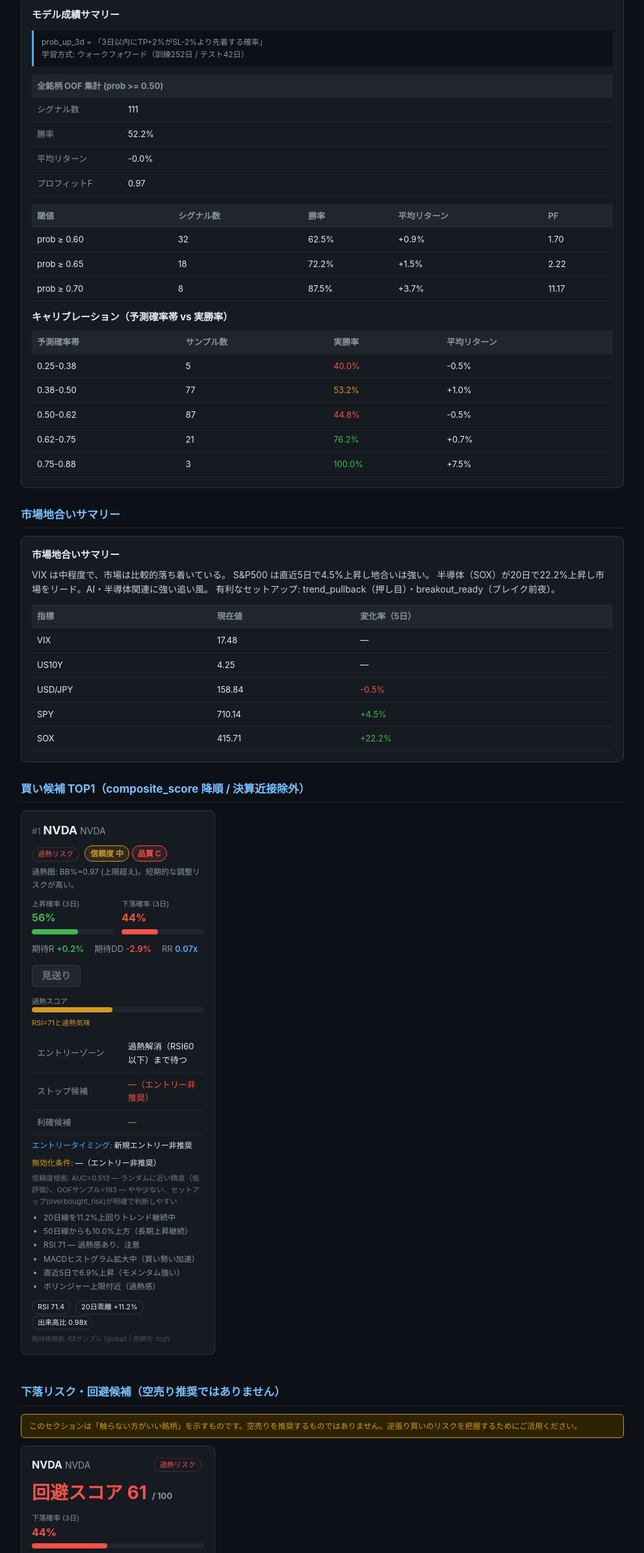
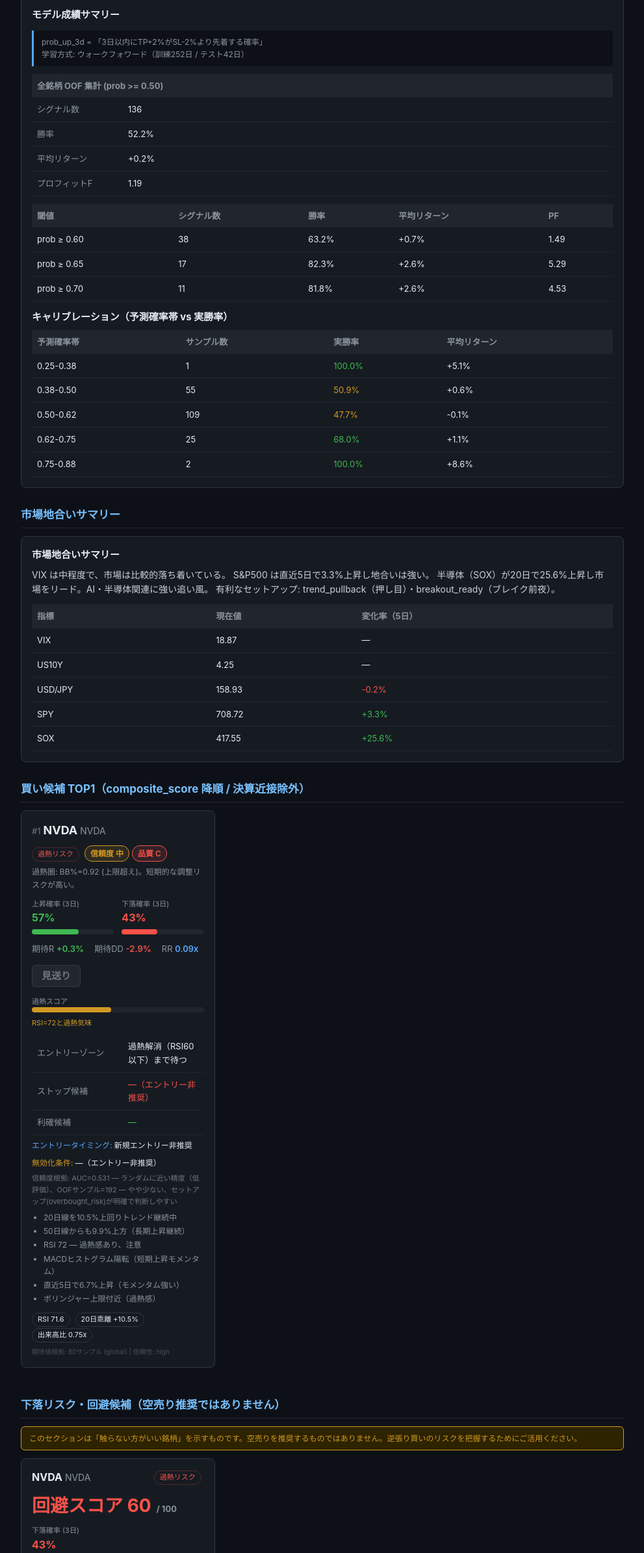
Before and after one commit to idemitu32-lang/kabushiki, a plain HTML site: page report.html in a window 1280 px wide. Shown: the part 164-2554 px from the top of the page at 65% size, without its empty margins (144-1135 px from the left). Drawn offline with Linux system fonts and the light colour scheme.

Commit message:
Daily report 2026-04-21 09:48

```diff
--- a/report.html
+++ b/report.html
@@ -3,7 +3,7 @@
 <head>
 <meta charset="UTF-8">
 <meta name="viewport" content="width=device-width, initial-scale=1.0">
-<title>株式予測レポート — 2026/04/20 15:56</title>
+<title>株式予測レポート — 2026/04/21 09:48</title>
 <style>
 * { box-sizing: border-box; margin: 0; padding: 0; }
 body {
@@ -99,7 +99,7 @@
 <body>
 <div class="container">
 <h1>株式予測レポート</h1>
-<p class="subtitle">生成日時: 2026/04/20 15:56 | 予測銘柄数: 1 | データソース: Yahoo Finance</p>
+<p class="subtitle">生成日時: 2026/04/21 09:48 | 予測銘柄数: 1 | データソース: Yahoo Finance</p>
 <h2>モデル成績サマリー</h2>
 <div class="card">
 <h3>モデル成績サマリー</h3>
@@ -107,38 +107,38 @@
 学習方式: ウォークフォワード（訓練252日 / テスト42日）</p>
 <table style="margin-bottom:12px">
 <tr><th colspan="2">全銘柄 OOF 集計 (prob >= 0.50)</th></tr>
-<tr><td style="color:#8b949e;width:140px">シグナル数</td><td style="">111</td></tr>
+<tr><td style="color:#8b949e;width:140px">シグナル数</td><td style="">136</td></tr>
 <tr><td style="color:#8b949e;width:140px">勝率</td><td style="">52.2%</td></tr>
-<tr><td style="color:#8b949e;width:140px">平均リターン</td><td style="">-0.0%</td></tr>
-<tr><td style="color:#8b949e;width:140px">プロフィットF</td><td style="">0.97</td></tr>
+<tr><td style="color:#8b949e;width:140px">平均リターン</td><td style="">+0.2%</td></tr>
+<tr><td style="color:#8b949e;width:140px">プロフィットF</td><td style="">1.19</td></tr>
 </table>
 <table style="margin-bottom:12px">
 <tr><th>閾値</th><th>シグナル数</th><th>勝率</th><th>平均リターン</th><th>PF</th></tr>
-<tr><td>prob &ge; 0.60</td><td>32</td><td>62.5%</td><td>+0.9%</td><td>1.70</td></tr>
-<tr><td>prob &ge; 0.65</td><td>18</td><td>72.2%</td><td>+1.5%</td><td>2.22</td></tr>
-<tr><td>prob &ge; 0.70</td><td>8</td><td>87.5%</td><td>+3.7%</td><td>11.17</td></tr>
+<tr><td>prob &ge; 0.60</td><td>38</td><td>63.2%</td><td>+0.7%</td><td>1.49</td></tr>
+<tr><td>prob &ge; 0.65</td><td>17</td><td>82.3%</td><td>+2.6%</td><td>5.29</td></tr>
+<tr><td>prob &ge; 0.70</td><td>11</td><td>81.8%</td><td>+2.6%</td><td>4.53</td></tr>
 </table>
 <h3 style="margin-top:12px">キャリブレーション（予測確率帯 vs 実勝率）</h3>
 <table>
 <tr><th>予測確率帯</th><th>サンプル数</th><th>実勝率</th><th>平均リターン</th></tr>
-<tr><td>0.25-0.38</td><td>5</td><td style="color:#f85149">40.0%</td><td>-0.5%</td></tr>
-<tr><td>0.38-0.50</td><td>77</td><td style="color:#d29922">53.2%</td><td>+1.0%</td></tr>
-<tr><td>0.50-0.62</td><td>87</td><td style="color:#f85149">44.8%</td><td>-0.5%</td></tr>
-<tr><td>0.62-0.75</td><td>21</td><td style="color:#3fb950">76.2%</td><td>+0.7%</td></tr>
-<tr><td>0.75-0.88</td><td>3</td><td style="color:#3fb950">100.0%</td><td>+7.5%</td></tr>
+<tr><td>0.25-0.38</td><td>1</td><td style="color:#3fb950">100.0%</td><td>+5.1%</td></tr>
+<tr><td>0.38-0.50</td><td>55</td><td style="color:#d29922">50.9%</td><td>+0.6%</td></tr>
+<tr><td>0.50-0.62</td><td>109</td><td style="color:#d29922">47.7%</td><td>-0.1%</td></tr>
+<tr><td>0.62-0.75</td><td>25</td><td style="color:#3fb950">68.0%</td><td>+1.1%</td></tr>
+<tr><td>0.75-0.88</td><td>2</td><td style="color:#3fb950">100.0%</td><td>+8.6%</td></tr>
 </table>
 </div>
 <h2>市場地合いサマリー</h2>
 <div class="card">
 <h3>市場地合いサマリー</h3>
-<p style="margin-bottom:12px;color:#c9d1d9">VIX は中程度で、市場は比較的落ち着いている。 S&amp;P500 は直近5日で4.5%上昇し地合いは強い。 半導体（SOX）が20日で22.2%上昇し市場をリード。AI・半導体関連に強い追い風。 有利なセットアップ: trend_pullback（押し目）・breakout_ready（ブレイク前夜）。</p>
+<p style="margin-bottom:12px;color:#c9d1d9">VIX は中程度で、市場は比較的落ち着いている。 S&amp;P500 は直近5日で3.3%上昇し地合いは強い。 半導体（SOX）が20日で25.6%上昇し市場をリード。AI・半導体関連に強い追い風。 有利なセットアップ: trend_pullback（押し目）・breakout_ready（ブレイク前夜）。</p>
 <table>
 <tr><th>指標</th><th>現在値</th><th>変化率（5日）</th></tr>
-<tr><td>VIX</td><td>17.48</td><td>—</td></tr>
+<tr><td>VIX</td><td>18.87</td><td>—</td></tr>
 <tr><td>US10Y</td><td>4.25</td><td>—</td></tr>
-<tr><td>USD/JPY</td><td>158.84</td><td><span style="color:#f85149">-0.5%</span></td></tr>
-<tr><td>SPY</td><td>710.14</td><td><span style="color:#3fb950">+4.5%</span></td></tr>
-<tr><td>SOX</td><td>415.71</td><td><span style="color:#3fb950">+22.2%</span></td></tr>
+<tr><td>USD/JPY</td><td>158.93</td><td><span style="color:#f85149">-0.2%</span></td></tr>
+<tr><td>SPY</td><td>708.72</td><td><span style="color:#3fb950">+3.3%</span></td></tr>
+<tr><td>SOX</td><td>417.55</td><td><span style="color:#3fb950">+25.6%</span></td></tr>
 </table>
 </div>
 <h2>買い候補 TOP1（composite_score 降順 / 決算近接除外）</h2>
@@ -148,15 +148,15 @@
 <div><span style="font-size:13px;color:#6e7681">#1</span> <span style="font-size:18px;font-weight:700;color:#e6edf3">NVDA</span> <span style="color:#8b949e">NVDA</span></div>
 <div><span class="pill" style="color:#f85149;border-color:#f8514940">過熱リスク</span> <span class="badge" style="background:#d2992220;color:#d29922;border:1px solid #d29922">信頼度 中</span> <span class="badge" style="background:#f8514920;color:#f85149;border:1px solid #f85149">品質 C</span></div>
 </div>
-<p style="font-size:12px;color:#8b949e;margin:6px 0">過熱圏: BB%=0.97 (上限超え)。短期的な調整リスクが高い。</p>
+<p style="font-size:12px;color:#8b949e;margin:6px 0">過熱圏: BB%=0.92 (上限超え)。短期的な調整リスクが高い。</p>
 <div style="display:grid;grid-template-columns:1fr 1fr;gap:12px;margin:12px 0">
-<div><div style="font-size:11px;color:#8b949e">上昇確率 (3日)</div><div style="margin-bottom:4px"><span style="font-size:16px;font-weight:700;color:#3fb950">56%</span></div><div class="prob-bar-wrap"><div class="prob-bar-fill" style="width:56%;background:#3fb950"></div></div></div>
-<div><div style="font-size:11px;color:#8b949e">下落確率 (3日)</div><div style="margin-bottom:4px"><span style="font-size:16px;font-weight:700;color:#f85149">44%</span></div><div class="prob-bar-wrap"><div class="prob-bar-fill" style="width:44%;background:#f85149"></div></div></div>
+<div><div style="font-size:11px;color:#8b949e">上昇確率 (3日)</div><div style="margin-bottom:4px"><span style="font-size:16px;font-weight:700;color:#3fb950">57%</span></div><div class="prob-bar-wrap"><div class="prob-bar-fill" style="width:57%;background:#3fb950"></div></div></div>
+<div><div style="font-size:11px;color:#8b949e">下落確率 (3日)</div><div style="margin-bottom:4px"><span style="font-size:16px;font-weight:700;color:#f85149">43%</span></div><div class="prob-bar-wrap"><div class="prob-bar-fill" style="width:43%;background:#f85149"></div></div></div>
 </div>
-<div style="display:flex;gap:16px;margin:8px 0;font-size:13px"><div><span style="color:#8b949e">期待R</span> <span style="color:#3fb950;font-weight:600">+0.2%</span></div><div><span style="color:#8b949e">期待DD</span> <span style="color:#f85149;font-weight:600">-2.9%</span></div><div><span style="color:#8b949e">RR</span> <span style="color:#58a6ff;font-weight:600">0.07x</span></div></div>
+<div style="display:flex;gap:16px;margin:8px 0;font-size:13px"><div><span style="color:#8b949e">期待R</span> <span style="color:#3fb950;font-weight:600">+0.3%</span></div><div><span style="color:#8b949e">期待DD</span> <span style="color:#f85149;font-weight:600">-2.9%</span></div><div><span style="color:#8b949e">RR</span> <span style="color:#58a6ff;font-weight:600">0.09x</span></div></div>
 <span class="exec-tag" style="background:#6e768122;color:#6e7681;border:1px solid #6e768140">見送り</span>
-<div style="margin:8px 0"><div style="font-size:11px;color:#8b949e">過熱スコア</div><div class="prob-bar-wrap"><div class="prob-bar-fill" style="width:47%;background:#d29922"></div></div></div>
-<p style="font-size:11px;color:#d29922;margin-top:4px">RSI=71と過熱気味</p>
+<div style="margin:8px 0"><div style="font-size:11px;color:#8b949e">過熱スコア</div><div class="prob-bar-wrap"><div class="prob-bar-fill" style="width:46%;background:#d29922"></div></div></div>
+<p style="font-size:11px;color:#d29922;margin-top:4px">RSI=72と過熱気味</p>
 <table style="margin-top:8px">
 <tr><td style="color:#8b949e;width:140px">エントリーゾーン</td><td style="">過熱解消（RSI60以下）まで待つ</td></tr>
 <tr><td style="color:#8b949e;width:140px">ストップ候補</td><td style="color:#f85149">—（エントリー非推奨）</td></tr>
@@ -164,20 +164,20 @@
 </table>
 <p style="font-size:12px;margin-top:6px"><span style="color:#58a6ff">エントリータイミング: </span>新規エントリー非推奨</p>
 <p style="font-size:12px;margin-top:8px"><span style="color:#d29922">無効化条件: </span>—（エントリー非推奨）</p>
-<p style="font-size:11px;color:#6e7681;margin-top:6px">信頼度根拠: AUC=0.513 — ランダムに近い精度（低評価）、OOFサンプル=193 — やや少ない、セットアップ(overbought_risk)が明確で判断しやすい</p>
+<p style="font-size:11px;color:#6e7681;margin-top:6px">信頼度根拠: AUC=0.531 — ランダムに近い精度（低評価）、OOFサンプル=192 — やや少ない、セットアップ(overbought_risk)が明確で判断しやすい</p>
 <ul class="reasons">
-<li>20日線を11.2%上回りトレンド継続中</li>
-<li>50日線からも10.0%上方（長期上昇継続）</li>
-<li>RSI 71 — 過熱感あり、注意</li>
-<li>MACDヒストグラム拡大中（買い勢い加速）</li>
-<li>直近5日で6.9%上昇（モメンタム強い）</li>
+<li>20日線を10.5%上回りトレンド継続中</li>
+<li>50日線からも9.9%上方（長期上昇継続）</li>
+<li>RSI 72 — 過熱感あり、注意</li>
+<li>MACDヒストグラム陽転（短期上昇モメンタム）</li>
+<li>直近5日で6.7%上昇（モメンタム強い）</li>
 <li>ボリンジャー上限付近（過熱感）</li>
 </ul>
-<div style="margin-top:10px"><span class="pill">RSI 71.4</span>
-<span class="pill">20日乖離 +11.2%</span>
-<span class="pill">出来高比 0.98x</span>
+<div style="margin-top:10px"><span class="pill">RSI 71.6</span>
+<span class="pill">20日乖離 +10.5%</span>
+<span class="pill">出来高比 0.75x</span>
 </div>
-<p style="font-size:10px;color:#484f58;margin-top:6px">期待値根拠: 68サンプル (global) | 信頼性: high</p>
+<p style="font-size:10px;color:#484f58;margin-top:6px">期待値根拠: 80サンプル (global) | 信頼性: high</p>
 </div>
 </div>
 <h2>下落リスク・回避候補（空売り推奨ではありません）</h2>
@@ -185,14 +185,14 @@
 <div class="card-grid">
 <div class="card">
 <div style="display:flex;justify-content:space-between;flex-wrap:wrap;gap:8px"><div><b style="font-size:16px">NVDA</b> <span style="color:#8b949e">NVDA</span></div><div><span class="pill" style="color:#f85149;border-color:#f8514940">過熱リスク</span></div></div>
-<div style="font-size:28px;font-weight:700;color:#f85149;margin:8px 0">回避スコア 61<span style="font-size:13px;color:#8b949e;margin-left:8px">/ 100</span></div>
+<div style="font-size:28px;font-weight:700;color:#f85149;margin:8px 0">回避スコア 60<span style="font-size:13px;color:#8b949e;margin-left:8px">/ 100</span></div>
 <div style="font-size:11px;color:#8b949e">下落確率 (3日)</div>
-<div style="margin-bottom:4px"><span style="font-size:16px;font-weight:700;color:#f85149">44%</span></div><div class="prob-bar-wrap"><div class="prob-bar-fill" style="width:44%;background:#f85149"></div></div>
+<div style="margin-bottom:4px"><span style="font-size:16px;font-weight:700;color:#f85149">43%</span></div><div class="prob-bar-wrap"><div class="prob-bar-fill" style="width:43%;background:#f85149"></div></div>
 <div style="margin:8px 0"><span class="exec-tag" style="background:#6e768122;color:#6e7681;border:1px solid #6e768140">見送り</span></div>
-<p style="font-size:12px;color:#8b949e">過熱圏: BB%=0.97 (上限超え)。短期的な調整リスクが高い。</p>
+<p style="font-size:12px;color:#8b949e">過熱圏: BB%=0.92 (上限超え)。短期的な調整リスクが高い。</p>
 <ul class="reasons">
-<li>RSI=71の過熱圏</li>
-<li>20日線から11.2%乖離（平均回帰リスク）</li>
+<li>RSI=72の過熱圏</li>
+<li>20日線から10.5%乖離（平均回帰リスク）</li>
 <li>過熱シグナル点灯</li>
 </ul>
 <p style="font-size:12px;margin-top:8px"><span style="color:#d29922">無効化条件: </span>—（エントリー非推奨）</p>
@@ -201,27 +201,27 @@
 </div>
 <h2>シグナル有効性分析（過去OOFデータより）</h2>
 <div class="card">
-<p style="margin-bottom:12px"><span style="color:#8b949e">Brier Score: </span><span style="color:#f85149;font-weight:700">0.2512</span><span style="color:#8b949e;font-size:12px;margin-left:8px">（参考: ランダム=0.25, ランダムに近い）</span></p>
+<p style="margin-bottom:12px"><span style="color:#8b949e">Brier Score: </span><span style="color:#f85149;font-weight:700">0.2484</span><span style="color:#8b949e;font-size:12px;margin-left:8px">（参考: ランダム=0.25, ランダムに近い）</span></p>
 <h3 style="margin-bottom:8px">確率帯別パフォーマンス（prob &ge; 0.50 のシグナル）</h3>
 <table style="margin-bottom:16px">
 <tr><th>確率帯</th><th>サンプル数</th><th>勝率</th><th>平均リターン</th><th>PF</th><th>有効性</th></tr>
-<tr><td>0.50-0.55</td><td>43</td><td style="color:#f85149;font-weight:600">46.5%</td><td>-0.4%</td><td>0.71</td><td style="color:#6e7681">— 参考値</td></tr>
-<tr><td>0.55-0.60</td><td>36</td><td style="color:#d29922;font-weight:600">50.0%</td><td>-0.4%</td><td>0.72</td><td style="color:#6e7681">— 参考値</td></tr>
-<tr><td>0.60-0.65</td><td>14</td><td style="color:#d29922;font-weight:600">50.0%</td><td>+0.1%</td><td>1.08</td><td style="color:#6e7681">— 参考値</td></tr>
-<tr><td>0.65-0.70</td><td>10</td><td style="color:#3fb950;font-weight:600">60.0%</td><td>-0.3%</td><td>0.85</td><td style="color:#6e7681">— 参考値</td></tr>
-<tr><td>0.70-1.01</td><td>8</td><td style="color:#3fb950;font-weight:600">87.5%</td><td>+3.7%</td><td>11.17</td><td style="color:#6e7681">— 参考値</td></tr>
+<tr><td>0.50-0.55</td><td>56</td><td style="color:#d29922;font-weight:600">50.0%</td><td>+0.2%</td><td>1.17</td><td style="color:#6e7681">— 参考値</td></tr>
+<tr><td>0.55-0.60</td><td>42</td><td style="color:#f85149;font-weight:600">45.2%</td><td>-0.1%</td><td>0.87</td><td style="color:#6e7681">— 参考値</td></tr>
+<tr><td>0.60-0.65</td><td>21</td><td style="color:#f85149;font-weight:600">47.6%</td><td>-0.8%</td><td>0.62</td><td style="color:#6e7681">— 参考値</td></tr>
+<tr><td>0.65-0.70</td><td>6</td><td style="color:#3fb950;font-weight:600">83.3%</td><td>+2.6%</td><td>8.15</td><td style="color:#6e7681">— 参考値</td></tr>
+<tr><td>0.70-1.01</td><td>11</td><td style="color:#3fb950;font-weight:600">81.8%</td><td>+2.6%</td><td>4.53</td><td style="color:#6e7681">— 参考値</td></tr>
 </table>
 <h3 style="margin-bottom:8px">セットアップ別パフォーマンス（prob &ge; 0.55）</h3>
 <table>
 <tr><th>セットアップ</th><th>サンプル数</th><th>勝率</th><th>平均リターン</th><th>PF</th></tr>
-<tr><td>過熱リスク</td><td>68</td><td style="color:#3fb950;font-weight:600">55.9%</td><td>+0.2%</td><td>1.14</td></tr>
+<tr><td>過熱リスク</td><td>80</td><td style="color:#d29922;font-weight:600">53.8%</td><td>+0.3%</td><td>1.20</td></tr>
 </table>
 </div>
 <h2>全銘柄スコア一覧</h2>
 <div class="card">
 <table>
 <tr><th>銘柄</th><th>prob_up_3d</th><th>執行スタイル</th><th>セットアップ</th><th>信頼度</th><th>品質</th><th>過熱</th><th>RSI</th><th>20日乖離</th><th>複合スコア</th></tr>
-<tr><td><b>NVDA</b></td><td style="color:#d29922;font-weight:600">56%</td><td style="color:#6e7681">見送り</td><td>過熱リスク</td><td style="color:#d29922">medium</td><td style="color:#f85149;font-weight:600">C</td><td style="color:#d29922">0.47</td><td>71.4</td><td>+11.2%</td><td style="color:#58a6ff;font-weight:600">0</td></tr>
+<tr><td><b>NVDA</b></td><td style="color:#d29922;font-weight:600">57%</td><td style="color:#6e7681">見送り</td><td>過熱リスク</td><td style="color:#d29922">medium</td><td style="color:#f85149;font-weight:600">C</td><td style="color:#d29922">0.46</td><td>71.6</td><td>+10.5%</td><td style="color:#58a6ff;font-weight:600">0</td></tr>
 </table>
 </div>
 <h2>データ定義・免責事項</h2>
```
Also changed, not shown: last_updated.txt.
